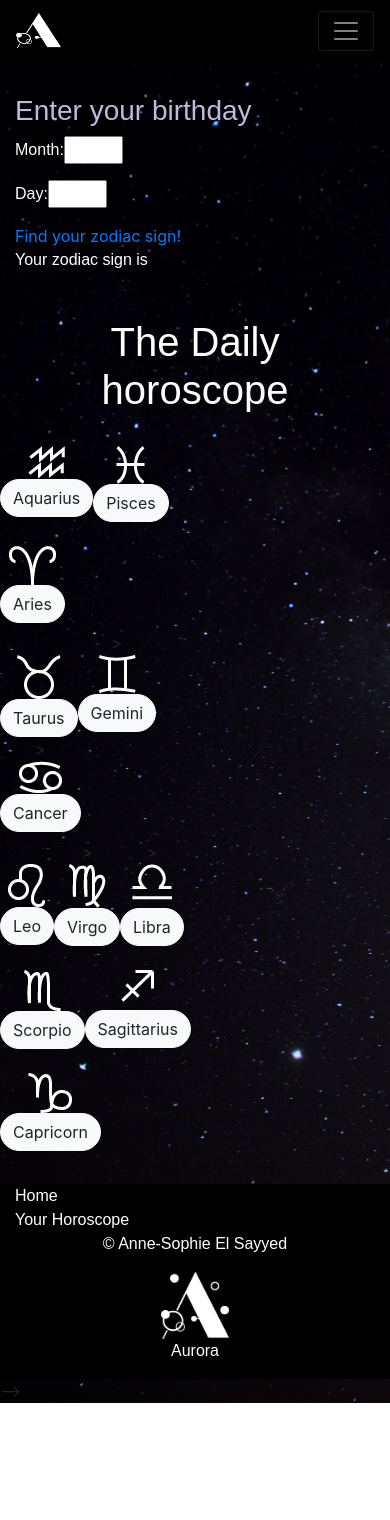
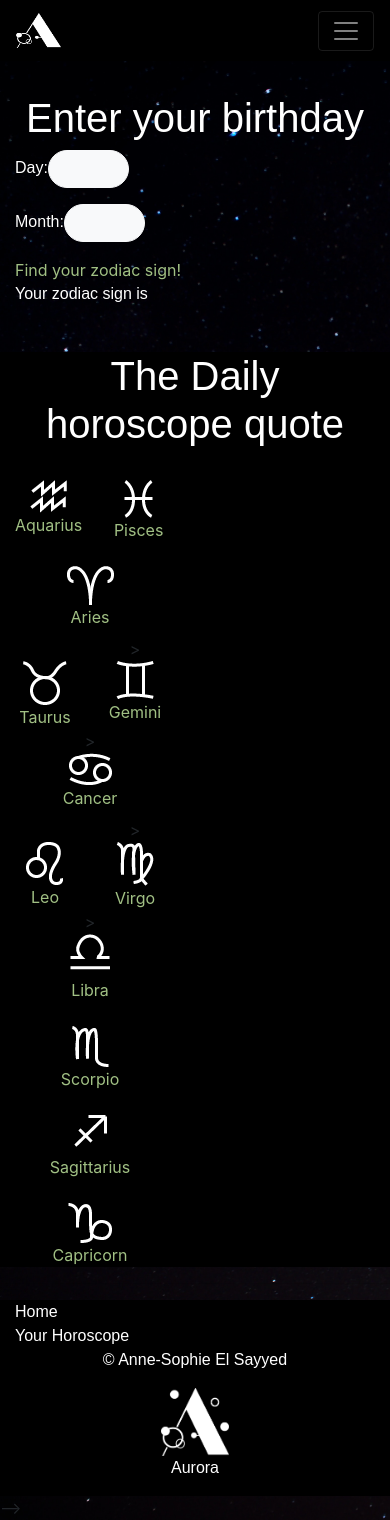
Before and after one commit to aleyyana/aurora, a Vue app: page /horoscope in a window 390 px wide. Before the commit the page ends 1403 px from the top, so only its background shows below. Built offline with nearby package versions, Linux system fonts and the light colour scheme; no server answers; a web font is replaced by a local one.

Commit message:
responsive

```diff
--- a/src/App.vue
+++ b/src/App.vue
@@ -41,25 +41,25 @@ html{
 h1{
   font-family: Lust-sans, sans-serif;
   text-align: center;
-  font-size: var(--header-size);
-  color:var(--white)
+  color:var(--white);
+  /* font-size: var(--quote-size); */
 }
 
 h3, h5{
   font-family: Lust-sans, sans-serif;
+  color:var(--main-color);
+  /* font-size:var(--undertitle-size) */
 }
 
-h3,p,h1{
+p,h1{
   color: var(--white);
 }
 
-h3, h5{
-  color:var(--main-color);
-}
 
 p{
   font-weight: lighter;
   font-family: Quasimoda, sans-serif;
+  /* font-size: var(--content-size); */
 }
 
 .blank-space1{
@@ -86,7 +86,7 @@ height: 45px;
 .nav-link{
   font-family: Quasimoda, sans-serif;
   color: var(--white);
-  font-size: 20px;
+  /* font-size: 20px; */
 
 }
 
--- a/src/assets/css/base.css
+++ b/src/assets/css/base.css
@@ -4,9 +4,10 @@
   --black-background:#000;
   --secondary-color:#767FB0;
   --accent-color:#A1C084;
-  /* --header-size: 3em;
-  --title-size:1.5em;
-  --quote-size:2vw;
-  --undertitle-size: 1vw;
-  --content-size:0.4em; */
+  --header-size: 105vw;
+  --title-size:3vw;
+  --quote-size:3vw;
+  --undertitle-size: 1.5vw;
+  --content-size:1vw;
+  --author-size:0.7vw;
 }
--- a/src/components/QuoteComponent.vue
+++ b/src/components/QuoteComponent.vue
@@ -6,7 +6,7 @@
       <h5>{{ quote.text }}</h5>
     </div>
     <div class="quote-author">
-      <p>{{ quote.author === null ? 'Unknown' : quote.author }}</p>
+      <p class="author">{{ quote.author === null ? 'Unknown' : quote.author }}</p>
     </div>
   </section>
 
@@ -32,4 +32,12 @@ export default{
 
 <style scoped>
 
+h5{
+  font-family: Quasimoda,sans-serif;
+}
+
+.author{
+  font-size:var(--author-size)
+}
+
 </style>
--- a/src/views/AboutView.vue
+++ b/src/views/AboutView.vue
@@ -1,7 +1,7 @@
 <template>
   <div class="container">
       <div class="row">
-        <div class="col col-sm">
+        <div class="col">
           <h3>About Aurora</h3>
           <p>Aurora is a website about astrology. It's mostly based on the sun sign, as you can see on the video.
             Aurora means "the dawn". Aurora is a natural light display in Earth's sky mainly in high latitude regions.
@@ -9,10 +9,10 @@
             Aurora want its user to have a bit of fun for a short amount of time. Here you can see what quote astrology has for you today
             and you'll be able to check your compatibility with everyone.  </p>
         </div>
-        <div class="col col-sm">
+        <div class="col">
           <img src="../assets/img/logo_2.png" class="responsive" alt="">
         </div>
-        <div class="col col-sm">
+        <div class="col">
           <h3>About Astrology</h3>
           <p> <span>"Astrology is a range of divinatory practices, recognized as pseudoscientific since the 18th century".</span>That's the definition
           Wikipedia made about it. But in reality, a lot of people think it's childish. But astrology is made for people who wants to have
--- a/src/views/HomeView.vue
+++ b/src/views/HomeView.vue
@@ -19,17 +19,16 @@
       <div class="row">
       <div class="col text-center">
         <h3>Your Daily Horoscope</h3>
-        <p class="">Do you want to know your daily horoscope ? You can find your sign here,<br>
-        if you don't know it yet.
-        Then you can see how your day will be.
+        <p class="">Do you want to know your daily horoscope ? Get your sign <br>
+        and your horoscope with a quote.
         </p>
-        <RouterLink class="btn btn-light" to="/horoscope">Check it out !</RouterLink>
+        <RouterLink class="btn btn-light btn_home" to="/horoscope">Check it out !</RouterLink>
       </div>
       <div class="col text-center">
         <h3>About us and astrology</h3>
         <p class="">It's important to know how your sign is read. <br>
           And also the point of this website, the meaning of it</p>
-        <RouterLink class="btn btn-light" to="/about">More info</RouterLink>
+        <RouterLink class="btn btn-light btn_home" to="/about">More info</RouterLink>
       </div>
     </div>
   </div>
@@ -39,7 +38,7 @@
 <style scoped>
 
 
-.btn{
+.btn_home{
   background-color: var(--accent-color);
   border-radius: 25px;
   color:var(--white);
@@ -60,10 +59,7 @@
 
 .quote{
   text-align: center;
-  font-size: var(--quote-size);
-  color:var(--white);
   font-family: Quasimoda, sans-serif;
-
 }
 
 
--- a/src/views/HoroView.vue
+++ b/src/views/HoroView.vue
@@ -1,9 +1,9 @@
 <template>
 
     <div class="container birthday">
-        <h3>Enter your birthday</h3>
-        <p>Month:<input type="number" id="month" min="1" max="12" ></p>
-        <p> Day:<input type="number" id="day" min="1" max="31"></p>
+        <h1>Enter your birthday</h1>
+        <p> Day:<input type="number" id="day" min="1" max="31" class="btn btn-light" ></p>
+        <p>Month:<input type="number" id="month" min="1" max="12" class="btn btn-light" ></p>
         <a id="animated" v-on:click="zodiac"  class="button">Find your zodiac sign! </a>
         <img id="photo" src="" alt="">
         <p id= "space"> Your zodiac sign is <span id="output"></span> </p>
@@ -12,97 +12,97 @@
 
     <div class="blank-space2"></div>
 
-    <div class="container">
+    <div class="container-fluid astro_background">
       <!-- title -->
         <div class="col-12 text-center">
-            <h1>The Daily horoscope</h1>
+            <h1>The Daily horoscope quote</h1>
         </div>
         <!-- gallery  -->
-        <div class="row">
+        <div class="row astro_elements gap-4">
           <!-- check astro  -->
-          <div class="col">
-              <div class="row grid gap-2">
-                  <div class="col-xs text-center">
+          <div class="col ">
+              <div class="row">
+                  <div class="col col-sm col-xs-4 text-center">
                     <br>
                   <img src="../assets/img/aquarius.png">
                     <br/>
-                  <button class="btn btn-light"  @click="getQuote" ref="" > Aquarius</button>
+                  <a class="signs" v-on:click="getQuote">Aquarius</a>
                   </div>
-                  <div class="col-xs text-center">
+                  <div class="col col-sm col-xs-4 text-center">
                     <br>
                   <img src="../assets/img/pisces.png">
                     <br/>
-                  <button class="btn btn-light"  @click="getQuote" ref="PiscestnToggle" > Pisces</button>
+                  <a class="signs" v-on:click="getQuote">Pisces</a>
                   </div>
-                  <div class="col-xs text-center">
+                  <div class="col col-sm col-xs-4 text-center">
                     <br>
                   <img src="../assets/img/aries.png">
                     <br/>
-                  <button class="btn btn-light"  @click="getQuote" ref="AriesbtnToggle" > Aries</button>
+                  <a class="signs" v-on:click="getQuote">Aries</a>
                   </div>
               </div>
               <div class="row my-2">
-                  <div class="col-xs text-center">
+                  <div class="col col-sm col-xs-4 text-center">
                     <br>
                   <img src="../assets/img/taurus.png">
                     <br/>
-                  <button class="btn btn-light"  @click="getQuote" ref="TaurusbtnToggle" > Taurus </button>
+                  <a class="signs" v-on:click="getQuote">Taurus</a>
                   </div>
-                  <div class="col-xs text-center">
+                  <div class="col col-sm col-xs-4 text-center">
   >
                   <br>
                   <img src="../assets/img/gemini.png">
                 <br/>
-                  <button class="btn btn-light"  @click="toggleGemini" ref="GeminibtnToggle" > Gemini </button>
+                  <a class="signs" v-on:click="getQuote">Gemini</a>
                 </div>
-                <div class="col-xs text-center">
+                <div class="col col-sm col-xs-4 text-center">
   >
                   <br>
                   <img src="../assets/img/cancer.png">
                 <br/>
-                  <button class="btn btn-light"  @click="toggleCancer" ref="CancerbtnToggle" >Cancer</button>
+                  <a class="signs" v-on:click="getQuote">Cancer</a>
                 </div>
               </div>
               <div class="row">
-                <div class="col-xs text-center">
+                <div class="col col-sm col-xs-4 text-center">
                   <br>
                   <img src="../assets/img/leo.png">
                 <br/>
-                  <button class="btn btn-light"  @click="getQuote" ref="LeobtnToggle">Leo</button>
+                  <a class="signs" v-on:click="getQuote">Leo</a>
                 </div>
-                <div class="col-xs text-center">
+                <div class="col col-sm col-xs-4 text-center">
 >
                   <br>
                   <img src="../assets/img/virgo.png">
                 <br/>
-                  <button class="btn btn-light"  @click="getQuote" ref="VirgobtnToggle">Virgo</button>
+                  <a class="signs" v-on:click="getQuote">Virgo</a>
                 </div>
-                <div class="col-xs text-center">
+                <div class="col col-sm col-xs-4 text-center">
 >
                   <br>
                   <img class="pb-2" src="../assets/img/libra.png">
                 <br/>
-                  <button class="btn btn-light"  @click="getQuote" ref="LibrabtnToggle">Libra</button>
+                  <a class="signs" v-on:click="getQuote">Libra</a>
                 </div>
               </div>
               <div class="row">
-                <div class="col-xs text-center">
+                <div class="col col-sm col-xs-4 text-center">
                   <br>
                   <img src="../assets/img/scorpio.png">
                 <br/>
-                  <button class="btn btn-light"  @click="getQuote" ref="ScorpiobtnToggle">Scorpio</button>
+                  <a class="signs" v-on:click="getQuote">Scorpio</a>
                 </div>
-                <div class="col-xs text-center">
+                <div class="col col-sm col-xs-4 text-center">
                   <br>
                   <img class="pb-2" src="../assets/img/sagittarius.png">
                 <br>
-                  <button class="btn btn-light"  @click="getQuote" ref="SagitbtnToggle">Sagittarius</button>
+                  <a class="signs" v-on:click="getQuote">Sagittarius</a>
                 </div>
-                <div class="col-xs text-center">
+                <div class="col col-sm col-xs-4 text-center">
                   <br>
                   <img src="../assets/img/capricorn.png">
                 <br>
-                  <button class="btn btn-light"  @click="getQuote" ref="CapribtnToggle">Capricorn</button>
+                  <a class="signs" v-on:click="getQuote">Capricorn</a>
                 </div>
               </div>
           </div>
@@ -252,6 +252,19 @@ export default {
 
 <style scoped>
 
+.astro_background{
+  background-color: black;
+}
+
+a, .signs{
+  color: var(--accent-color);
+}
+
+.astro_elements{
+max-width: 100%;
+ height:auto;
+}
+
 .birthday{
   display: center;
   justify-self:center;
@@ -261,4 +274,6 @@ export default {
   border-radius: 25px;
 }
 
+
+
 </style>
```
